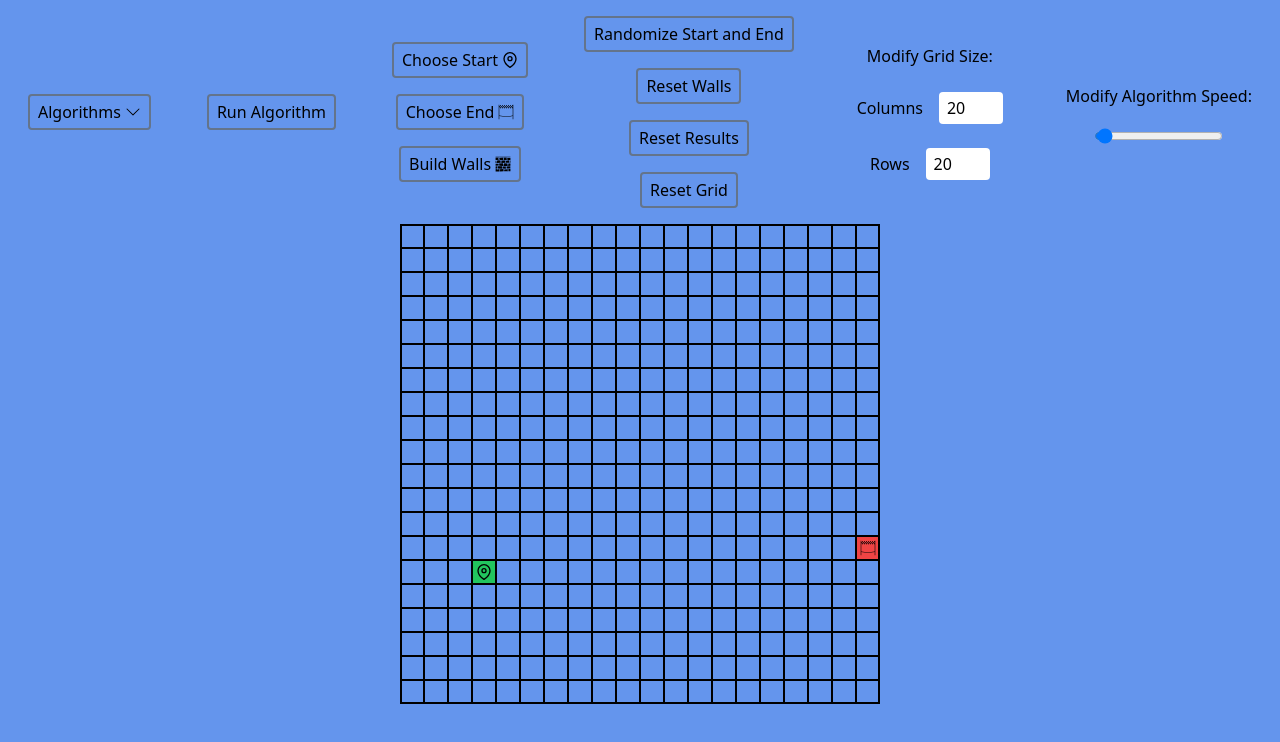
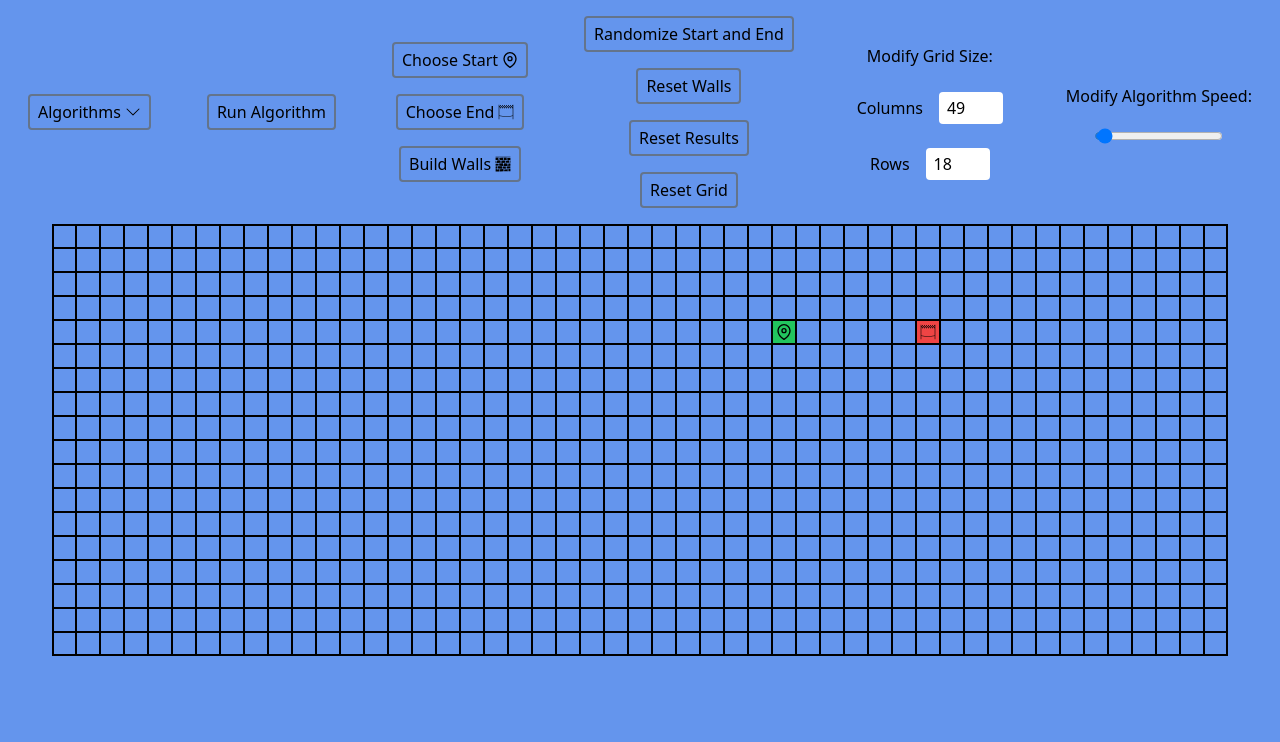
Before and after one commit to zaneaw/pathfinding-visualizer, a Next.js app: page / in a window 1280 px wide. Shown: the top 742 px of the page. Built offline with nearby package versions, Linux system fonts and the light colour scheme.

Commit message:
grid size based on screen size

```diff
--- a/components/PathfindingVisualizer.tsx
+++ b/components/PathfindingVisualizer.tsx
@@ -20,6 +20,7 @@ interface GridSize {
     rows: number;
     columns: number;
 }
+
 
 const PathfindingVisualizer: React.FC = () => {
     const [gridNodes, setGridNodes] = useState<Node[][]>([]);
@@ -302,6 +303,15 @@ const PathfindingVisualizer: React.FC = () => {
         setGridNodes(rows);
     }, [gridSize, getNewPoints]);
 
+    // set Grid Size to take up the available space on screen when page is initially loaded
+    useEffect(() => {
+        const heightAvailable: number = window.innerWidth < 845 ? window.innerHeight - 525 : window.innerHeight - 350;
+        const numOfCols: number = Math.floor((window.innerWidth - 100) / 24);
+        const numOfRows: number = Math.floor((heightAvailable) / 24);
+
+        setGridSize({ rows: numOfRows, columns: numOfCols })
+    }, []);
+
     useEffect(() => {
         createGrid();
     }, [createGrid]);
```
